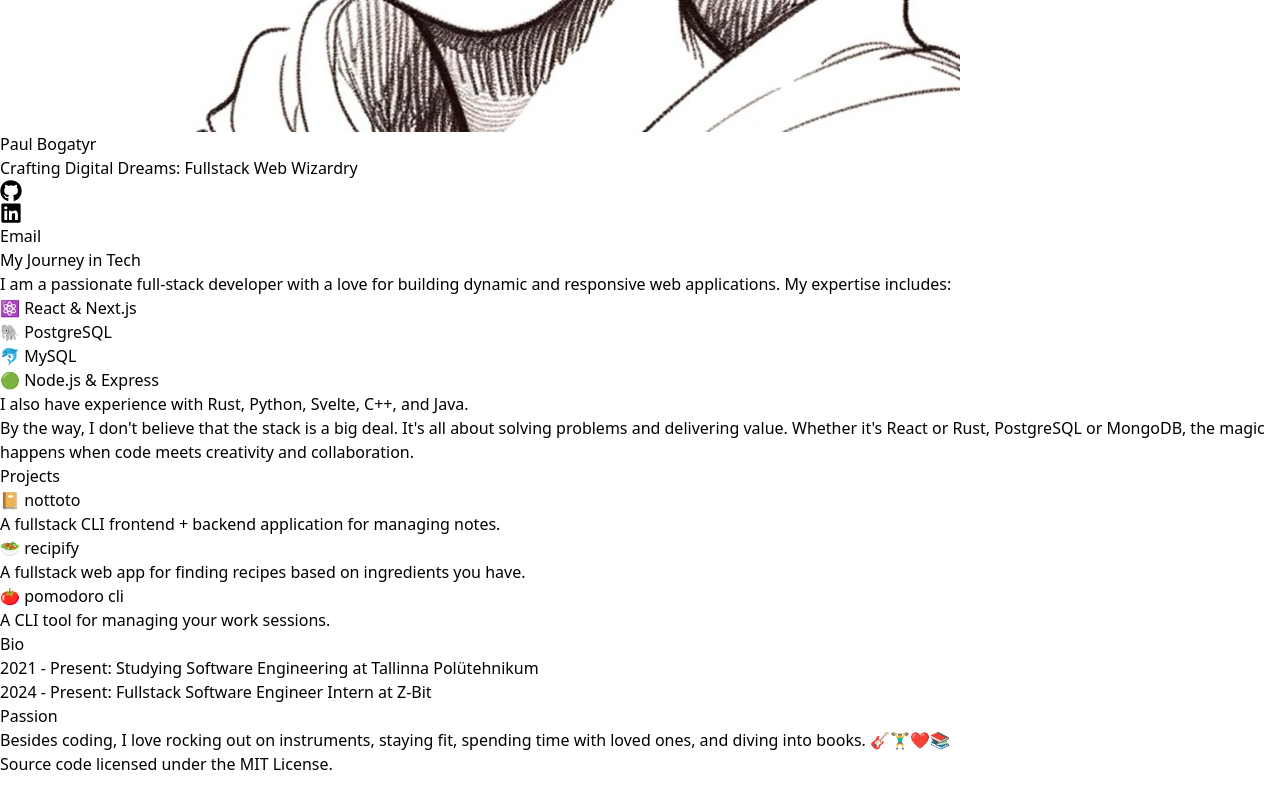
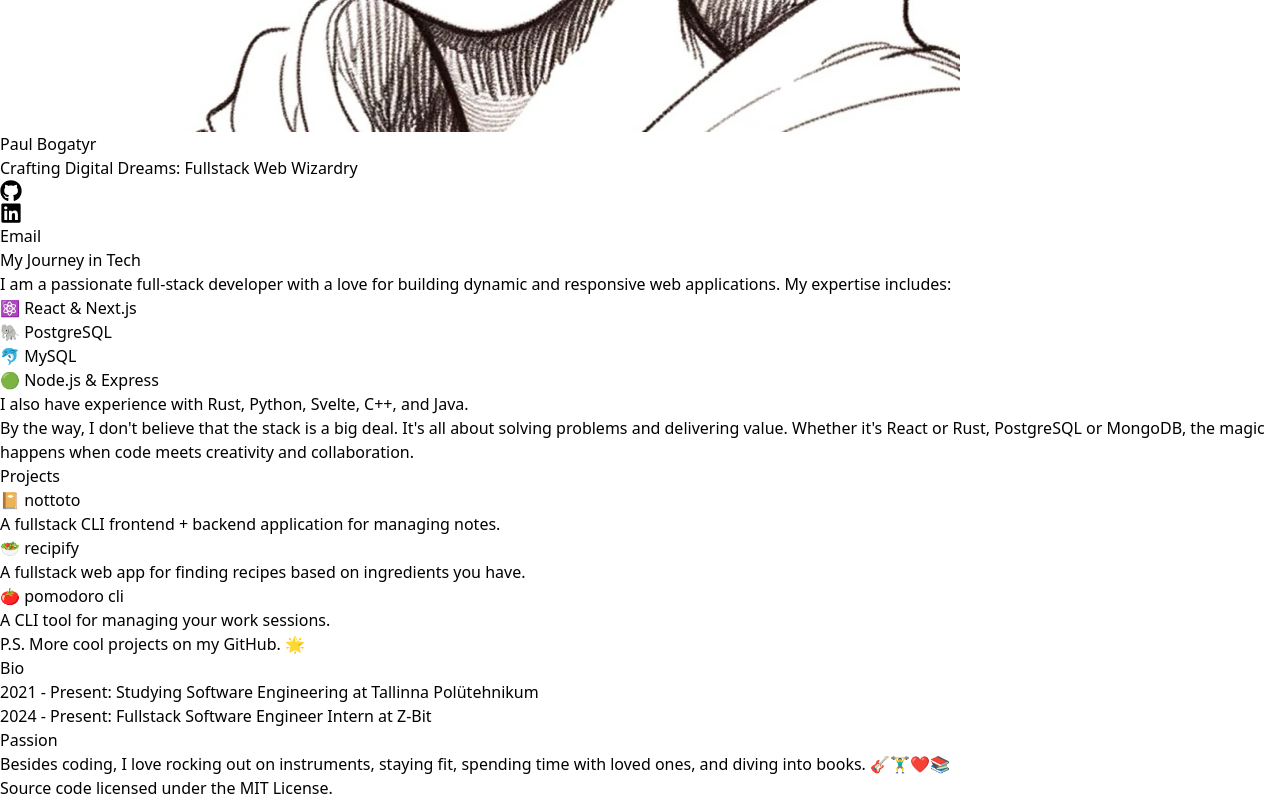
Before and after one commit to paulbgtr/paulbg, a Next.js app: page / in a window 1280 px wide. Shown: the part 851-1651 px from the top of the page. Before the commit the page ends 1627 px from the top, so only its background shows below. Built offline with nearby package versions, Linux system fonts and the light colour scheme.

Commit message:
chore: add note on more projects to ProjectList

```diff
--- a/src/components/pageRelated/index/Projects.tsx
+++ b/src/components/pageRelated/index/Projects.tsx
@@ -1,3 +1,4 @@
+import { PrettyLink } from "./PrettyLink";
 import { ProjectList } from "./Projects/ProjectList";
 import { Heading } from "@/components/Heading";
 
@@ -6,6 +7,13 @@ export const Projects = () => {
     <section className="flex flex-col gap-2 space-y-4">
       <Heading text="Projects" />
       <ProjectList />
+      <p className="italic">
+        P.S. More cool projects on my{" "}
+        <PrettyLink href="https://github.com/paulbgtr?tab=repositories">
+          GitHub
+        </PrettyLink>
+        . 🌟
+      </p>
     </section>
   );
 };
```
